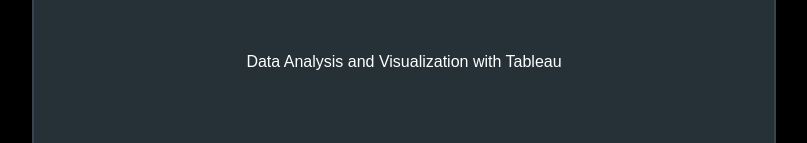
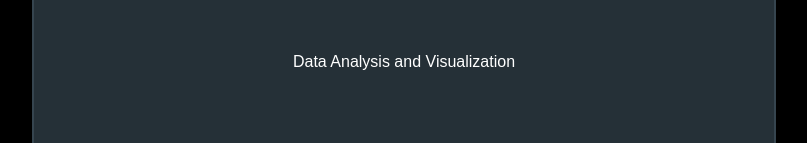
Before and after one commit to milansherman2/milansherman2.github.io, a plain HTML site: page index.html in a window 1280 px wide. Shown: the part 3348-3491 px from the top of the page, without its empty margins (236-1043 px from the left). Drawn offline with Linux system fonts and the light colour scheme.

Commit message:
Update index.html

```diff
--- a/index.html
+++ b/index.html
@@ -85,7 +85,7 @@
     <section>
         <div class='section-text'>
             <h1 class='title'>How Safe is Air Travel?<h1>
-                    <p class='description'>Data Analysis and Visualization with Tableau</p>
+                    <p class='description'>Data Analysis and Visualization</p>
                     <a class='link' href='https://github.com/milansherman2/Air-Travel-Safety' target='_blank'>Github Link</a>
         </div>
     </section>
```
